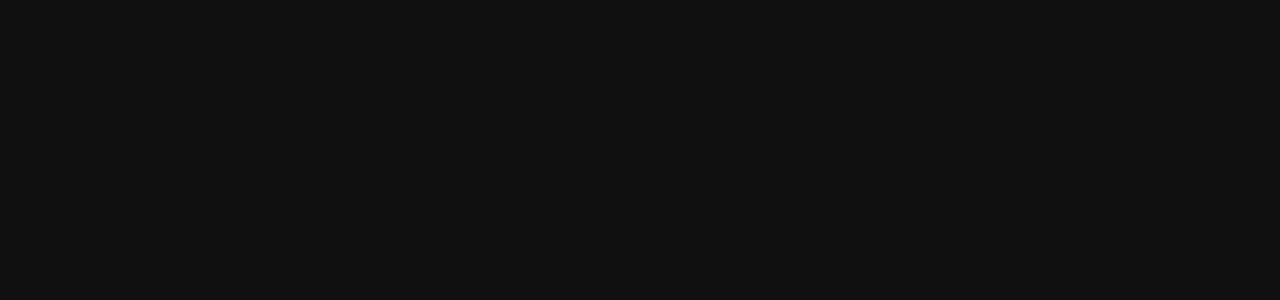
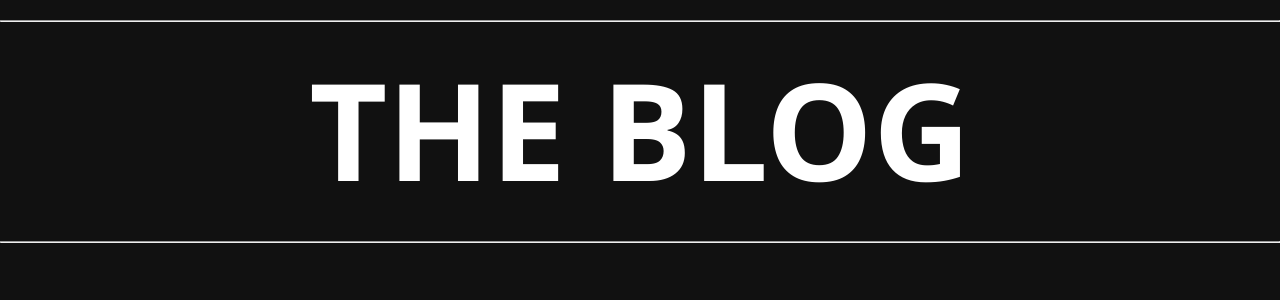
Before and after one commit to mateuslgomes/angular-blog, an Angular app: page / in a window 1280 px wide. Shown: the top 300 px of the page. Built offline with nearby package versions, Linux system fonts and the light colour scheme.

Commit message:
created menu title

```diff
--- a/src/app/app.component.html
+++ b/src/app/app.component.html
@@ -1 +1,2 @@
+<app-menu-title></app-menu-title>
 <router-outlet></router-outlet>
--- a/src/app/components/menu-title/menu-title.component.css
+++ b/src/app/components/menu-title/menu-title.component.css
@@ -0,0 +1,17 @@
+.container__menu-title {
+  color: white;
+}
+
+.container__menu-title > h1 {
+  margin-top: 15px;
+  margin-bottom: 15px;
+  font-size: 135px;
+  display: flex;
+  font-family: 'Segoe UI', Tahoma, Geneva, Verdana, sans-serif;
+  justify-content: center;
+}
+
+.container__menu-title > hr {
+  margin-top: 20px;
+  margin-bottom: 5px;
+}
--- a/src/app/components/menu-title/menu-title.component.html
+++ b/src/app/components/menu-title/menu-title.component.html
@@ -1 +1,5 @@
-<p>menu-title works!</p>
+<div class="container__menu-title">
+  <hr/>
+  <h1>THE BLOG</h1>
+  <hr/>
+</div>
```
